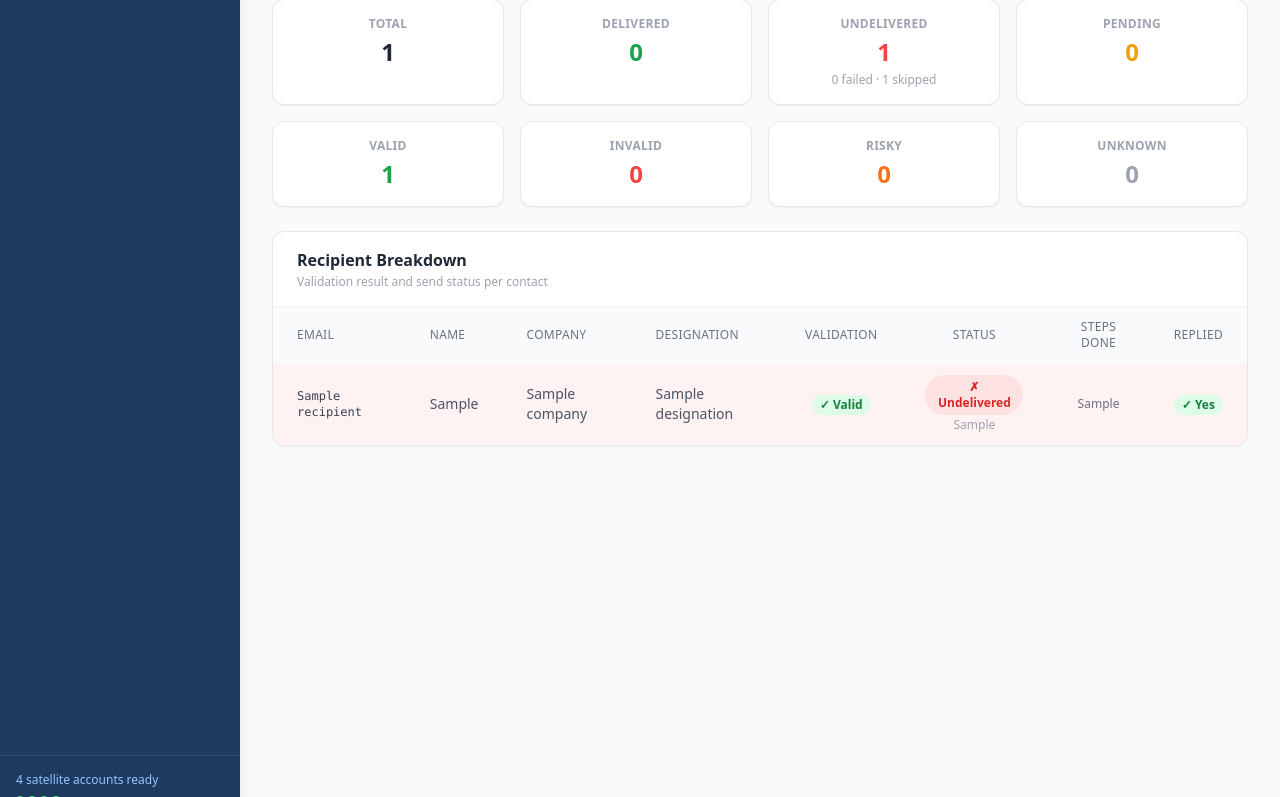
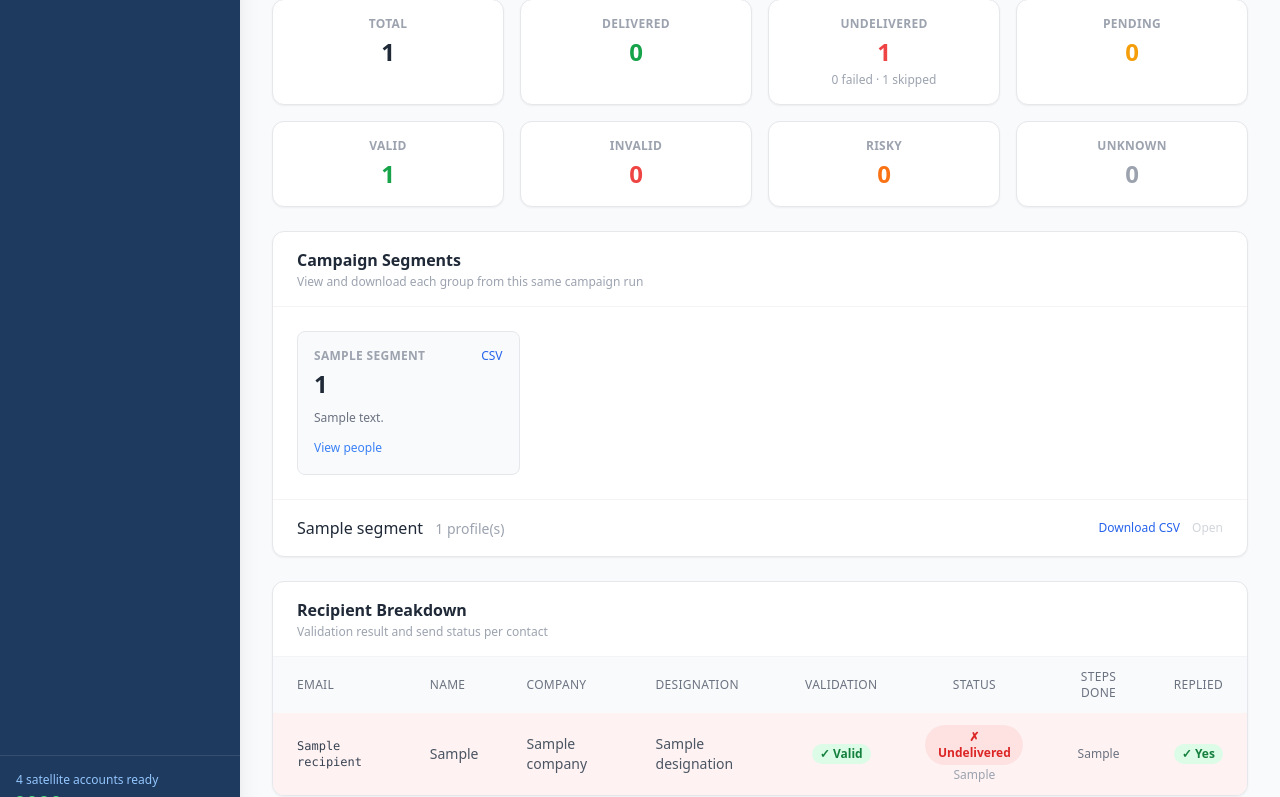
Before and after one commit to vanshmeenaken/ABM-Email-Campaign-Automation, a Flask app: template templates/campaign_detail.html in a window 1280 px wide. Shown: the part 371-1168 px from the top of the page. Run offline with Flask 3, Linux system fonts and the light colour scheme; the template is opened without the code that fills it: most values are stand-ins (such as "Sample title", 1, 10 or a date in 2020); some libraries are stand-ins or nearby versions.

Commit message:
Add campaign segmentation dashboard

```diff
--- a/app.py
+++ b/app.py
@@ -5,17 +5,18 @@ Unified Flask app combining email sending, tracking, and campaign dashboard.
 """
 
 import base64
+import csv
 import mimetypes
 import os
 import json
 import socket
 import threading
 from datetime import datetime, timedelta
-from io import BytesIO
+from io import BytesIO, StringIO
 
 import psycopg2
 import psycopg2.extras
-from flask import Flask, request, send_file, send_from_directory, render_template, redirect, url_for, jsonify, flash
+from flask import Flask, request, send_file, send_from_directory, render_template, redirect, url_for, jsonify, flash, Response
 from dotenv import load_dotenv
 
 load_dotenv()
@@ -1412,6 +1413,157 @@ def get_dashboard_stats():
     }
 
 
+CAMPAIGN_SEGMENT_DEFINITIONS = [
+    {
+        "key": "mails_sent",
+        "label": "Mails Sent",
+        "description": "People whose campaign email was successfully accepted by Graph.",
+    },
+    {
+        "key": "opened",
+        "label": "Opened",
+        "description": "People with at least one tracked open for this campaign.",
+    },
+    {
+        "key": "replied",
+        "label": "Replied",
+        "description": "People who replied, so follow-ups are suppressed.",
+    },
+    {
+        "key": "denied_profiles",
+        "label": "Denied Profiles",
+        "description": "People skipped because validation marked them invalid or risky.",
+    },
+    {
+        "key": "unidentified_profiles",
+        "label": "Unidentified Profiles",
+        "description": "People whose validation came back unknown or has not run yet.",
+    },
+    {
+        "key": "undelivered",
+        "label": "Undelivered",
+        "description": "People where sending failed or a bounce was detected.",
+    },
+    {
+        "key": "pending",
+        "label": "Pending",
+        "description": "People still waiting for the current or next campaign step.",
+    },
+]
+
+
+def _recipient_email(detail):
+    return (detail.get("recipient") or detail.get("email") or "").strip().lower()
+
+
+def _campaign_open_map(campaign_id):
+    rows = query_db(
+        """SELECT recipient, COUNT(*) as open_count, MAX(timestamp) as last_open
+           FROM opens
+           WHERE campaign_id = %s
+           GROUP BY recipient""",
+        (campaign_id,),
+    )
+    return {
+        (row["recipient"] or "").strip().lower(): {
+            "open_count": row["open_count"],
+            "last_open": row["last_open"],
+        }
+        for row in rows
+        if row.get("recipient")
+    }
+
+
+def _segment_reason(detail, open_info=None):
+    if detail.get("skip_reason"):
+        return detail.get("skip_reason")
+    if detail.get("fail_reason"):
+        return detail.get("fail_reason")
+    if detail.get("validation_result"):
+        return detail.get("validation_result")
+    if detail.get("replied"):
+        return detail.get("reply_subject") or "Reply detected"
+    if open_info:
+        return f"{open_info.get('open_count', 0)} open(s) tracked"
+    return ""
+
+
+def _segment_recipient(detail, open_info=None):
+    open_info = open_info or {}
+    return {
+        "recipient": _recipient_email(detail),
+        "first_name": detail.get("first_name", ""),
+        "company": detail.get("company", ""),
+        "designation": detail.get("designation", ""),
+        "status": detail.get("status", "pending"),
+        "validation_status": detail.get("validation_status", ""),
+        "validation_result": detail.get("validation_result", ""),
+        "steps_completed": detail.get("steps_completed", []),
+        "sent_at": detail.get("sent_at"),
+        "replied": bool(detail.get("replied")),
+        "replied_at": detail.get("replied_at"),
+        "reply_subject": detail.get("reply_subject", ""),
+        "open_count": open_info.get("open_count", 0),
+        "last_open": open_info.get("last_open"),
+        "reason": _segment_reason(detail, open_info),
+    }
+
+
+def build_campaign_segments(campaign_id, progress):
+    """Group a campaign's recipient records into dashboard/download segments."""
+    segments = {
+        item["key"]: {**item, "count": 0, "recipients": []}
+        for item in CAMPAIGN_SEGMENT_DEFINITIONS
+    }
+    send_details = progress.get("send_details", []) or []
+    opens_by_email = _campaign_open_map(campaign_id)
+    seen = set()
+
+    def add(segment_key, recipient):
+        segments[segment_key]["recipients"].append(recipient)
+
+    for detail in send_details:
+        email = _recipient_email(detail)
+        seen.add(email)
+        status = (detail.get("status") or "pending").lower()
+        validation_status = (detail.get("validation_status") or "").lower()
+        open_info = opens_by_email.get(email)
+        recipient = _segment_recipient(detail, open_info)
+
+        if status == "sent":
+            add("mails_sent", recipient)
+        if open_info:
+            add("opened", recipient)
+        if detail.get("replied"):
+            add("replied", recipient)
+        if status == "skipped" or validation_status in {"invalid", "risky"}:
+            add("denied_profiles", recipient)
+        if validation_status in {"", "unknown"}:
+            add("unidentified_profiles", recipient)
+        if status == "failed":
+            add("undelivered", recipient)
+        if status not in {"sent", "failed", "skipped"}:
+            add("pending", recipient)
+
+    for email, open_info in opens_by_email.items():
+        if email in seen:
+            continue
+        add("opened", _segment_recipient({"recipient": email, "status": "unknown"}, open_info))
+
+    for segment in segments.values():
+        segment["count"] = len(segment["recipients"])
+
+    return [segments[item["key"]] for item in CAMPAIGN_SEGMENT_DEFINITIONS]
+
+
+def get_campaign_segment(campaign_id, segment_key):
+    progress = _load_progress(campaign_id)
+    for segment in build_campaign_segments(campaign_id, progress):
+        if segment["key"] == segment_key:
+            return segment
+    return None
+
+
 # ---------------------------------------------------------------------------
 # Daily stats
 # ---------------------------------------------------------------------------
@@ -1901,12 +2053,88 @@ def campaign_detail(campaign_id):
     if not brief:
         flash(f"Campaign '{campaign_id}' not found.", "error")
         return redirect(url_for("dashboard"))
+    campaign_segments = build_campaign_segments(campaign_id, progress)
     return render_template(
         "campaign_detail.html",
         brief=brief,
         progress=progress,
         campaign_id=campaign_id,
         recipients=progress.get("send_details", []),
+        campaign_segments=campaign_segments,
+    )
+
+
+@app.route("/api/campaign/<campaign_id>/segments", methods=["GET"])
+def api_campaign_segments(campaign_id):
+    brief = _load_brief(campaign_id)
+    progress = _load_progress(campaign_id)
+    if not brief:
+        return jsonify({"error": "Campaign not found"}), 404
+    return jsonify({
+        "campaign_id": campaign_id,
+        "segments": build_campaign_segments(campaign_id, progress),
+    })
+
+
+@app.route("/campaign/<campaign_id>/segments/<segment_key>/download", methods=["GET"])
+def download_campaign_segment(campaign_id, segment_key):
+    brief = _load_brief(campaign_id)
+    if not brief:
+        return jsonify({"error": "Campaign not found"}), 404
+
+    segment = get_campaign_segment(campaign_id, segment_key)
+    if not segment:
+        return jsonify({"error": "Segment not found"}), 404
+
+    columns = [
+        "campaign_id",
+        "campaign_name",
+        "segment",
+        "email",
+        "first_name",
+        "company",
+        "designation",
+        "status",
+        "validation_status",
+        "validation_result",
+        "reason",
+        "steps_completed",
+        "sent_at",
+        "replied",
+        "replied_at",
+        "open_count",
+        "last_open",
+    ]
+    output = StringIO()
+    writer = csv.DictWriter(output, fieldnames=columns)
+    writer.writeheader()
+    for recipient in segment["recipients"]:
+        writer.writerow({
+            "campaign_id": campaign_id,
+            "campaign_name": brief.get("name", campaign_id),
+            "segment": segment["label"],
+            "email": recipient.get("recipient", ""),
+            "first_name": recipient.get("first_name", ""),
+            "company": recipient.get("company", ""),
+            "designation": recipient.get("designation", ""),
+            "status": recipient.get("status", ""),
+            "validation_status": recipient.get("validation_status", ""),
+            "validation_result": recipient.get("validation_result", ""),
+            "reason": recipient.get("reason", ""),
+            "steps_completed": ", ".join(str(s) for s in recipient.get("steps_completed", [])),
+            "sent_at": recipient.get("sent_at") or "",
+            "replied": "yes" if recipient.get("replied") else "no",
+            "replied_at": recipient.get("replied_at") or "",
+            "open_count": recipient.get("open_count", 0),
+            "last_open": recipient.get("last_open") or "",
+        })
+
+    safe_campaign_id = "".join(ch if ch.isalnum() or ch in ("-", "_") else "_" for ch in campaign_id)
+    filename = f"{safe_campaign_id}_{segment_key}.csv"
+    return Response(
+        output.getvalue(),
+        mimetype="text/csv",
+        headers={"Content-Disposition": f"attachment; filename={filename}"},
     )
 
 
--- a/templates/campaign_detail.html
+++ b/templates/campaign_detail.html
@@ -98,6 +98,106 @@
   </div>
 </div>
 
+<!-- Campaign segments -->
+<div class="bg-white rounded-xl border border-gray-200 shadow-sm overflow-hidden mb-6">
+  <div class="px-6 py-4 border-b border-gray-100 flex items-start justify-between gap-4 flex-wrap">
+    <div>
+      <h3 class="font-semibold text-gray-800">Campaign Segments</h3>
+      <p class="text-xs text-gray-400 mt-0.5">View and download each group from this same campaign run</p>
+    </div>
+  </div>
+
+  <div class="p-6 grid grid-cols-1 sm:grid-cols-2 xl:grid-cols-4 gap-3">
+    {% for segment in campaign_segments %}
+    <div class="border border-gray-200 rounded-lg p-4 bg-gray-50">
+      <div class="flex items-start justify-between gap-3">
+        <div>
+          <p class="text-xs font-semibold uppercase tracking-wide text-gray-400">{{ segment.label }}</p>
+          <p class="text-2xl font-bold text-gray-800 mt-1">{{ segment.count }}</p>
+        </div>
+        <a href="{{ url_for('download_campaign_segment', campaign_id=campaign_id, segment_key=segment.key) }}"
+           class="text-xs font-medium text-blue-600 hover:text-blue-700 hover:underline whitespace-nowrap">
+          CSV
+        </a>
+      </div>
+      <p class="text-xs text-gray-500 mt-2 leading-relaxed">{{ segment.description }}</p>
+      {% if segment.count > 0 %}
+      <a href="#segment-{{ segment.key }}" class="inline-block text-xs text-blue-500 hover:underline mt-3">
+        View people
+      </a>
+      {% else %}
+      <span class="inline-block text-xs text-gray-300 mt-3">No records</span>
+      {% endif %}
+    </div>
+    {% endfor %}
+  </div>
+
+  <div class="border-t border-gray-100 divide-y divide-gray-100">
+    {% for segment in campaign_segments if segment.count > 0 %}
+    <details id="segment-{{ segment.key }}" class="group">
+      <summary class="px-6 py-4 cursor-pointer list-none flex items-center justify-between gap-3 hover:bg-gray-50">
+        <div>
+          <span class="font-medium text-gray-800">{{ segment.label }}</span>
+          <span class="text-sm text-gray-400 ml-2">{{ segment.count }} profile(s)</span>
+        </div>
+        <div class="flex items-center gap-3">
+          <a href="{{ url_for('download_campaign_segment', campaign_id=campaign_id, segment_key=segment.key) }}"
+             onclick="event.stopPropagation()"
+             class="text-xs font-medium text-blue-600 hover:text-blue-700 hover:underline">
+            Download CSV
+          </a>
+          <span class="text-xs text-gray-300 group-open:hidden">Open</span>
+          <span class="text-xs text-gray-300 hidden group-open:inline">Close</span>
+        </div>
+      </summary>
+      <div class="overflow-x-auto border-t border-gray-100">
+        <table class="w-full text-sm">
+          <thead class="bg-gray-50 text-xs text-gray-500 uppercase tracking-wide">
+            <tr>
+              <th class="px-6 py-3 text-left font-medium">Email</th>
+              <th class="px-6 py-3 text-left font-medium">Name</th>
+              <th class="px-6 py-3 text-left font-medium">Company</th>
+              <th class="px-6 py-3 text-left font-medium">Designation</th>
+              <th class="px-6 py-3 text-center font-medium">Status</th>
+              <th class="px-6 py-3 text-center font-medium">Validation</th>
+              <th class="px-6 py-3 text-center font-medium">Opens</th>
+              <th class="px-6 py-3 text-left font-medium">Reason / Detail</th>
+            </tr>
+          </thead>
+          <tbody class="divide-y divide-gray-100">
+            {% for r in segment.recipients %}
+            <tr class="hover:bg-gray-50">
+              <td class="px-6 py-3 font-mono text-xs text-gray-700">{{ r.recipient }}</td>
+              <td class="px-6 py-3 text-gray-600">{% if r.first_name %}{{ r.first_name }}{% else %}&mdash;{% endif %}</td>
+              <td class="px-6 py-3 text-gray-600">{% if r.company %}{{ r.company }}{% else %}&mdash;{% endif %}</td>
+              <td class="px-6 py-3 text-gray-600">{% if r.designation %}{{ r.designation }}{% else %}&mdash;{% endif %}</td>
+              <td class="px-6 py-3 text-center">
+                <span class="inline-block px-2 py-0.5 rounded-full text-xs font-semibold
+                  {% if r.status == 'sent' %}bg-green-100 text-green-700
+                  {% elif r.status in ('failed', 'skipped') %}bg-red-100 text-red-600
+                  {% else %}bg-amber-50 text-amber-600{% endif %}">
+                  {{ r.status | capitalize }}
+                </span>
+              </td>
+              <td class="px-6 py-3 text-center text-xs text-gray-500">
+                {{ r.validation_status or 'Not checked' }}
+              </td>
+              <td class="px-6 py-3 text-center text-blue-600 font-medium">
+                {% if r.open_count > 0 %}{{ r.open_count }}{% else %}<span class="text-gray-300">&mdash;</span>{% endif %}
+              </td>
+              <td class="px-6 py-3 text-xs text-gray-500 max-w-sm truncate" title="{{ r.reason }}">
+                {% if r.reason %}{{ r.reason }}{% else %}&mdash;{% endif %}
+              </td>
+            </tr>
+            {% endfor %}
+          </tbody>
+        </table>
+      </div>
+    </details>
+    {% endfor %}
+  </div>
+</div>
+
 <!-- Per-recipient table -->
 <div class="bg-white rounded-xl border border-gray-200 shadow-sm overflow-hidden">
   <div class="px-6 py-4 border-b border-gray-100">
```
